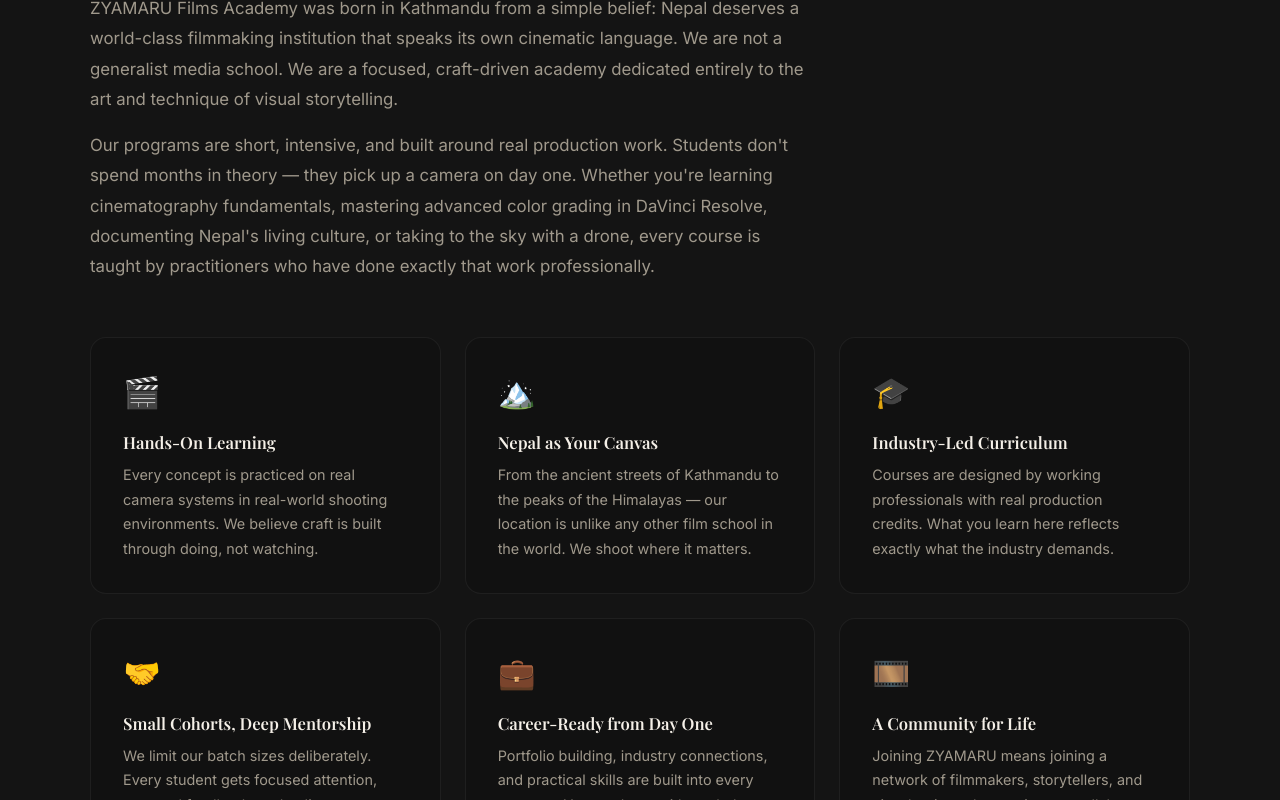
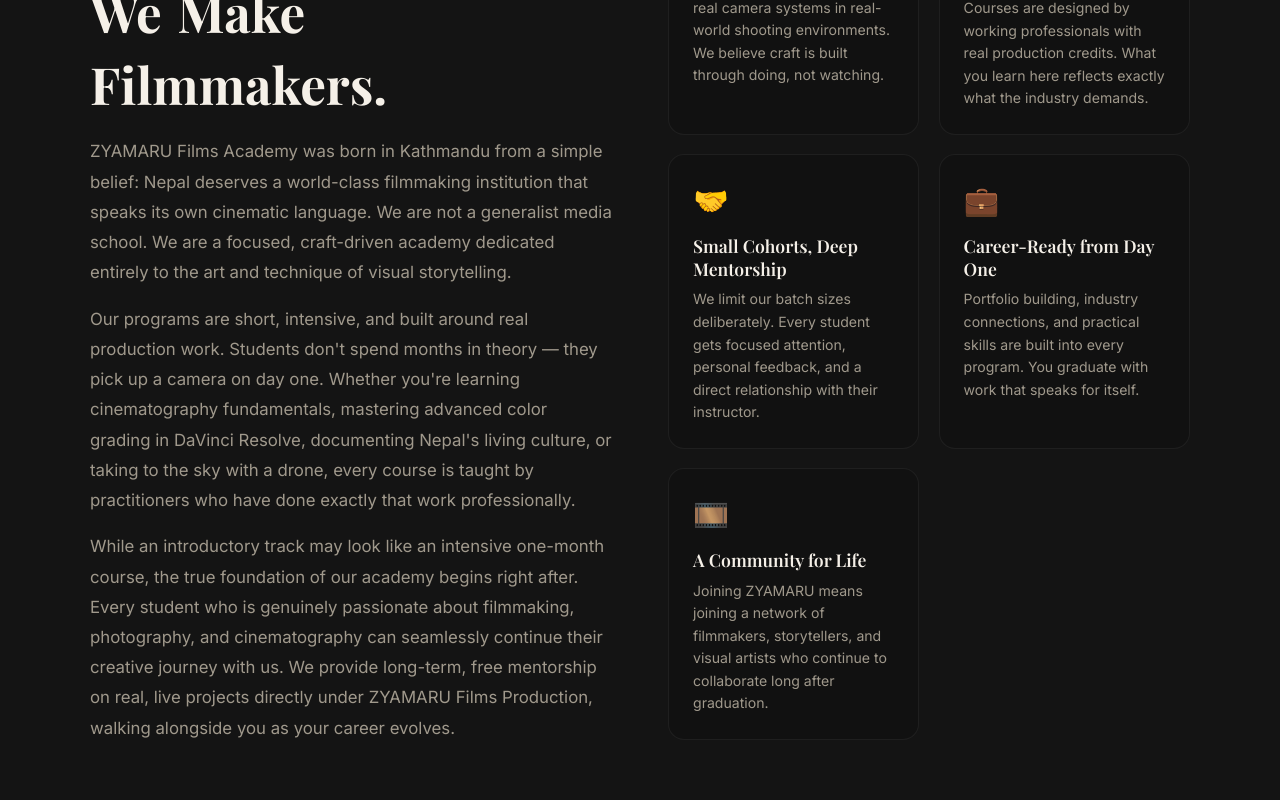
Before and after one commit to Bishes-Maharjan/zyamaru-website-2, a Next.js app: page / in a window 1280 px wide. Shown: the part 2640-3440 px from the top of the page. Built offline with nearby package versions, Linux system fonts and the light colour scheme; a web font is replaced by a local one.

Commit message:
scraped useless right gap and removed nepal as canvas

```diff
--- a/app/components/WhyChooseUs.tsx
+++ b/app/components/WhyChooseUs.tsx
@@ -11,12 +11,6 @@
     title: 'Hands-On Learning',
     description:
       'Every concept is practiced on real camera systems in real-world shooting environments. We believe craft is built through doing, not watching.',
-  },
-  {
-    icon: '🏔️',
-    title: 'Nepal as Your Canvas',
-    description:
-      'From the ancient streets of Kathmandu to the peaks of the Himalayas — our location is unlike any other film school in the world. We shoot where it matters.',
   },
   {
     icon: '🎓',
@@ -59,7 +53,18 @@
     >
       <div style={{ maxWidth: '1100px', margin: '0 auto', width: '100%', boxSizing: 'border-box' }}>
 
-        {/* ── Header ─────────────────────────────── */}
+        {/* ── Top Layout: Split-screen text and cards ─────────────────────────── */}
+        <div
+          style={{
+            display: 'flex',
+            flexWrap: 'wrap',
+            gap: '3.5rem',
+            alignItems: 'flex-start',
+            marginBottom: '3.5rem'
+          }}
+        >
+          {/* Left Column: Text Content */}
+          <div style={{ flex: '1 1 450px', maxWidth: '620px' }}>
             <ScrollReveal>
               <div className="section-label">About ZYAMARU Films Academy</div>
             </ScrollReveal>
@@ -69,7 +74,6 @@
             <ScrollReveal delay={0.2}>
               <p
                 style={{
-              maxWidth: '720px',
                   marginTop: '1.5rem',
                   marginBottom: '1rem',
                   fontSize: '1.05rem',
@@ -84,8 +88,7 @@
               </p>
               <p
                 style={{
-              maxWidth: '720px',
-              marginBottom: '3.5rem',
+                  marginBottom: '1rem',
                   fontSize: '1.05rem',
                   lineHeight: 1.8,
                   color: 'var(--color-text-secondary)',
@@ -97,15 +100,31 @@
                 Nepal&apos;s living culture, or taking to the sky with a drone, every course is taught by
                 practitioners who have done exactly that work professionally.
               </p>
+              <p
+                style={{
+                  margin: 0,
+                  fontSize: '1.05rem',
+                  lineHeight: 1.8,
+                  color: 'var(--color-text-secondary)',
+                }}
+              >
+                While an introductory track may look like an intensive one-month course, the true foundation of our academy
+                begins right after. Every student who is genuinely passionate about filmmaking, photography, and
+                cinematography can seamlessly continue their creative journey with us. We provide long-term, free
+                mentorship on real, live projects directly under ZYAMARU Films Production, walking alongside you as
+                your career evolves.
+              </p>
             </ScrollReveal>
+          </div>
 
-        {/* ── Why Choose Us Grid ─────────────────── */}
+          {/* Right Column: Cards Grid filling the gap */}
+          <div style={{ flex: '1 1 450px', width: '100%' }}>
             <ScrollReveal delay={0.1}>
               <div
                 style={{
                   display: 'grid',
-              gridTemplateColumns: 'repeat(auto-fit, minmax(280px, 1fr))',
-              gap: '1.5rem',
+                  gridTemplateColumns: 'repeat(auto-fit, minmax(240px, 1fr))',
+                  gap: '1.2rem',
                 }}
               >
                 {pillars.map((pillar, i) => (
@@ -119,22 +138,22 @@
                       background: 'var(--color-surface)',
                       border: '1px solid var(--color-border)',
                       borderRadius: 'var(--radius-lg)',
-                  padding: 'clamp(1.4rem, 2.5vw, 2.2rem)',
+                      padding: '1.5rem',
                       transition: 'border-color 0.3s ease',
                       cursor: 'default',
                       minWidth: 0,
                     }}
                   >
-                <span style={{ fontSize: '1.9rem', display: 'block', marginBottom: '1rem' }}>
+                    <span style={{ fontSize: '1.8rem', display: 'block', marginBottom: '0.8rem' }}>
                       {pillar.icon}
                     </span>
                     <h3
                       style={{
                         fontFamily: 'var(--font-heading)',
-                    fontSize: 'clamp(1rem, 1.3vw, 1.2rem)',
+                        fontSize: '1.1rem',
                         fontWeight: 600,
                         color: 'var(--color-text-primary)',
-                    marginBottom: '0.6rem',
+                        marginBottom: '0.5rem',
                         lineHeight: 1.3,
                       }}
                     >
@@ -143,9 +162,9 @@
                     <p
                       style={{
                         fontFamily: 'var(--font-body)',
-                    fontSize: '0.9rem',
+                        fontSize: '0.88rem',
                         color: 'var(--color-text-secondary)',
-                    lineHeight: 1.7,
+                        lineHeight: 1.6,
                         margin: 0,
                       }}
                     >
@@ -155,6 +174,8 @@
                 ))}
               </div>
             </ScrollReveal>
+          </div>
+        </div>
 
         {/* ── Closing statement ──────────────────── */}
         <ScrollReveal delay={0.3}>
```
Lines whose indentation alone changed are shown as unchanged.
